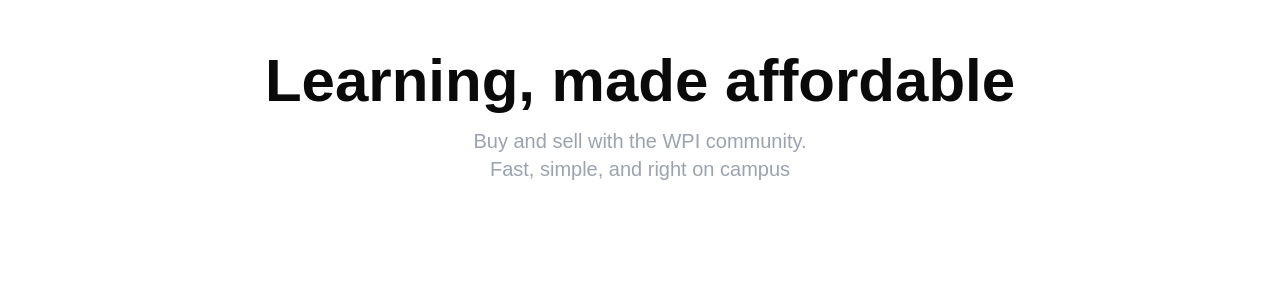
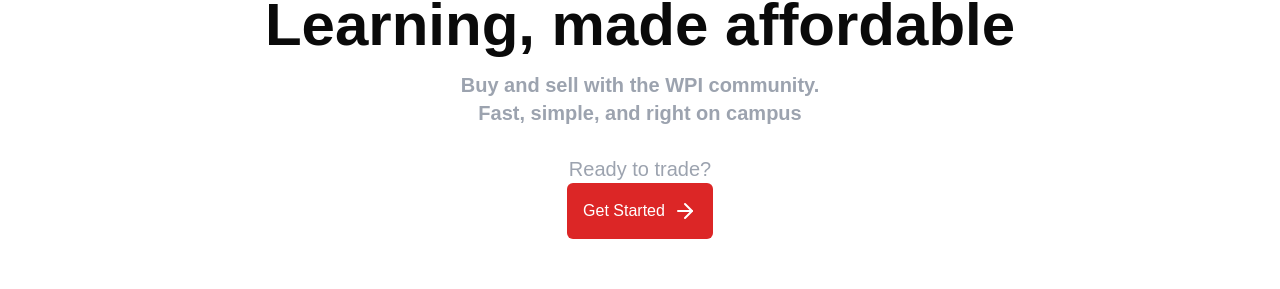
Before and after one commit to ajay-bhagava/GoatHacks2025, a Next.js app: page / in a window 1280 px wide. Shown: the part 155-444 px from the top of the page. Built offline with nearby package versions, Linux system fonts and the light colour scheme.

Commit message:
added onto welcomepage

```diff
--- a/app/page.tsx
+++ b/app/page.tsx
@@ -2,7 +2,7 @@
 "use client"
 import Image from "next/image";
 import { motion } from "framer-motion";
-import {ArrowDown} from "lucide-react";
+import {ArrowDown, ArrowRight} from "lucide-react";
 import { useRef } from "react";
 
 import './globals.css';
@@ -82,7 +82,7 @@
                     Learning, made affordable
                 </motion.h1>
                 <motion.p
-                    className="text-gray-400 font-[500]  text-md lg:text-xl text-center"
+                    className="text-gray-400 font-[500] font-semibold text-md lg:text-xl text-center"
                     variants={textVariants}
                     initial="hidden"
                     animate="visible"
@@ -91,6 +91,24 @@
                     Buy and sell with the WPI community.
                     <br/>Fast, simple, and right on campus
                 </motion.p>
+                <motion.p
+                    className="text-gray-400 font-[500]  text-md lg:text-xl text-center"
+                    variants={textVariants}
+                    initial="hidden"
+                    animate="visible"
+                    transition={{duration: 0.5, delay: 1.5}}
+                >
+                    <br/> Ready to trade?
+                </motion.p>
+                <motion.p className="flex justify-center items-center">
+
+    <button className="flex items-center space-x-2 bg-red-600 text-white p-4 rounded-md hover:bg-red-700">
+      <span>Get Started</span>
+      <ArrowRight />
+    </button>
+</motion.p>
+
+
             </div>
 
             <div className="absolute -bottom-[20%] w-full  grid-cols-1 lg:grid-cols-5 gap-x-2 hidden md:flex">
@@ -175,7 +193,7 @@
             <div
                 className="absolute bottom-0 left-0 w-full h-40 bg-gradient-to-t from-black to-transparent pointer-events-none"/>
             {/* Bouncing Arrow */}
-            <div className="flex justify-center items-end absolute inset-0 pointer-events-none">
+            {/* <div className="flex justify-center items-end absolute inset-0 pointer-events-none">
                 <motion.button
                     className="z-10 pointer-events-auto mb-4" // Adjust spacing with mb-4 (bottom margin)
                     variants={arrowVariants}
@@ -186,7 +204,7 @@
                         <ArrowDown className="text-white h-8 w-8"/>
                     </div>
                 </motion.button>
-            </div>
+            </div> */}
 
             {/* Next Section to Scroll To */}
             <section ref={nextSectionRef} className="h-screen bg-gray-200 flex items-center justify-center">
```
